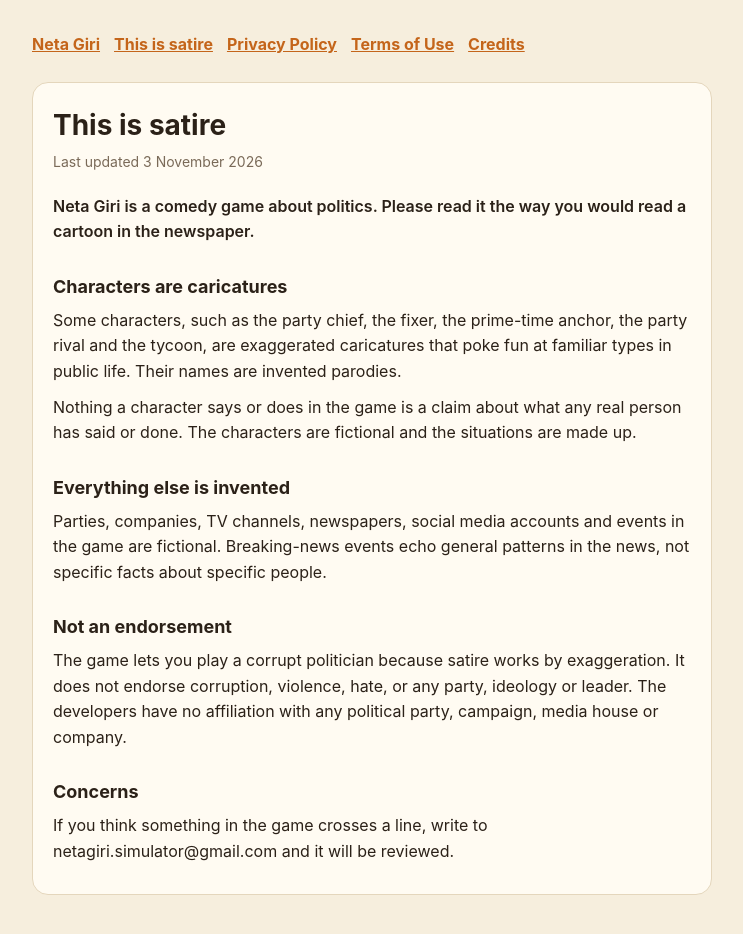
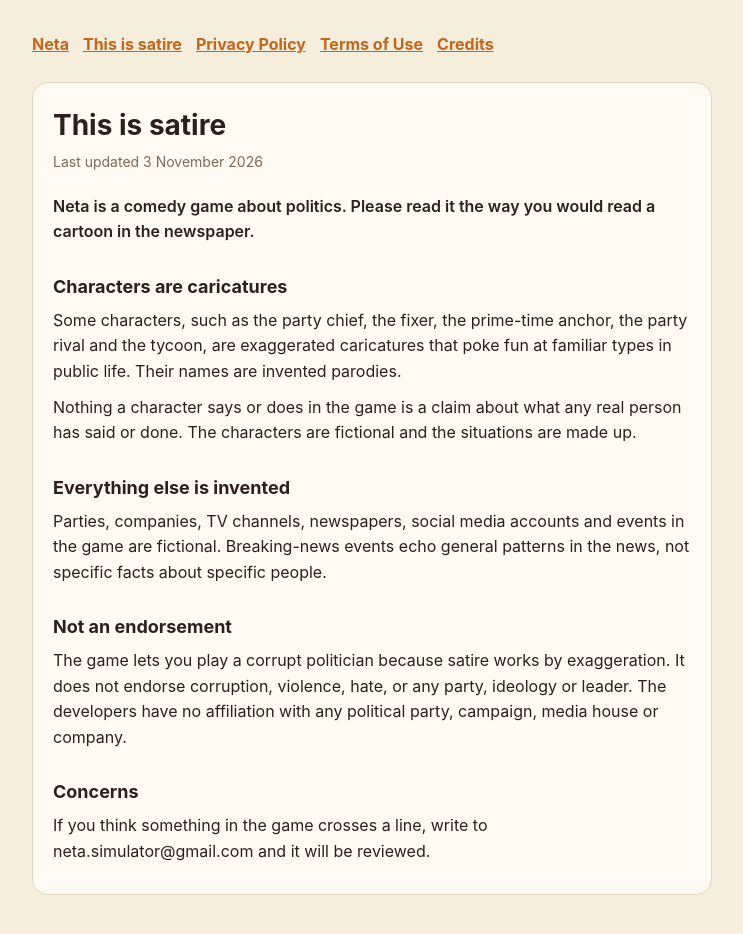
Before and after one commit to killerT477/neta-live, a plain HTML site: page satire.html in a window 1280 px wide. Shown: the whole page, without its empty margins (268-1011 px from the left). Drawn offline with Linux system fonts and the light colour scheme.

Commit message:
Update satire.html: rename to Neta, new contact email

```diff
--- a/satire.html
+++ b/satire.html
@@ -1,6 +1,6 @@
 <!doctype html>
 <html lang="en"><head><meta charset="utf-8"><meta name="viewport" content="width=device-width,initial-scale=1">
-<title>This is satire · Neta Giri</title>
+<title>This is satire · Neta</title>
 <style>
 :root{--bg:#F6EEDD;--card:#FFFBF2;--ink:#2B2118;--sub:#7A6A58;--line:#E4D6BC;--acc:#C4651A}
 @media (prefers-color-scheme:dark){:root{--bg:#17130F;--card:#221C16;--ink:#F3E9D8;--sub:#B5A58F;--line:#3A3027;--acc:#E08A3C}}
@@ -11,9 +11,9 @@ a{color:var(--acc)} h1{font-size:28px;margin:0 0 4px} h2{font-size:18px;margin:2
 .meta{color:var(--sub);font-size:14px;margin:0 0 20px} .intro{font-weight:600}
 p{margin:0 0 10px} .card{background:var(--card);border:1px solid var(--line);border-radius:16px;padding:20px}
 </style></head><body><main>
-<nav><a href="index.html">Neta Giri</a><a href="satire.html">This is satire</a><a href="privacy.html">Privacy Policy</a><a href="terms.html">Terms of Use</a><a href="credits.html">Credits</a></nav>
+<nav><a href="index.html">Neta</a><a href="satire.html">This is satire</a><a href="privacy.html">Privacy Policy</a><a href="terms.html">Terms of Use</a><a href="credits.html">Credits</a></nav>
 <div class="card"><h1>This is satire</h1><p class="meta">Last updated 3 November 2026</p>
-<p class="intro">Neta Giri is a comedy game about politics. Please read it the way you would read a cartoon in the newspaper.</p>
+<p class="intro">Neta is a comedy game about politics. Please read it the way you would read a cartoon in the newspaper.</p>
 <h2>Characters are caricatures</h2>
 <p>Some characters, such as the party chief, the fixer, the prime-time anchor, the party rival and the tycoon, are exaggerated caricatures that poke fun at familiar types in public life. Their names are invented parodies.</p>
 <p>Nothing a character says or does in the game is a claim about what any real person has said or done. The characters are fictional and the situations are made up.</p>
@@ -22,5 +22,5 @@ p{margin:0 0 10px} .card{background:var(--card);border:1px solid var(--line);bor
 <h2>Not an endorsement</h2>
 <p>The game lets you play a corrupt politician because satire works by exaggeration. It does not endorse corruption, violence, hate, or any party, ideology or leader. The developers have no affiliation with any political party, campaign, media house or company.</p>
 <h2>Concerns</h2>
-<p>If you think something in the game crosses a line, write to netagiri.simulator@gmail.com and it will be reviewed.</p></div>
+<p>If you think something in the game crosses a line, write to neta.simulator@gmail.com and it will be reviewed.</p></div>
 </main></body></html>
```
